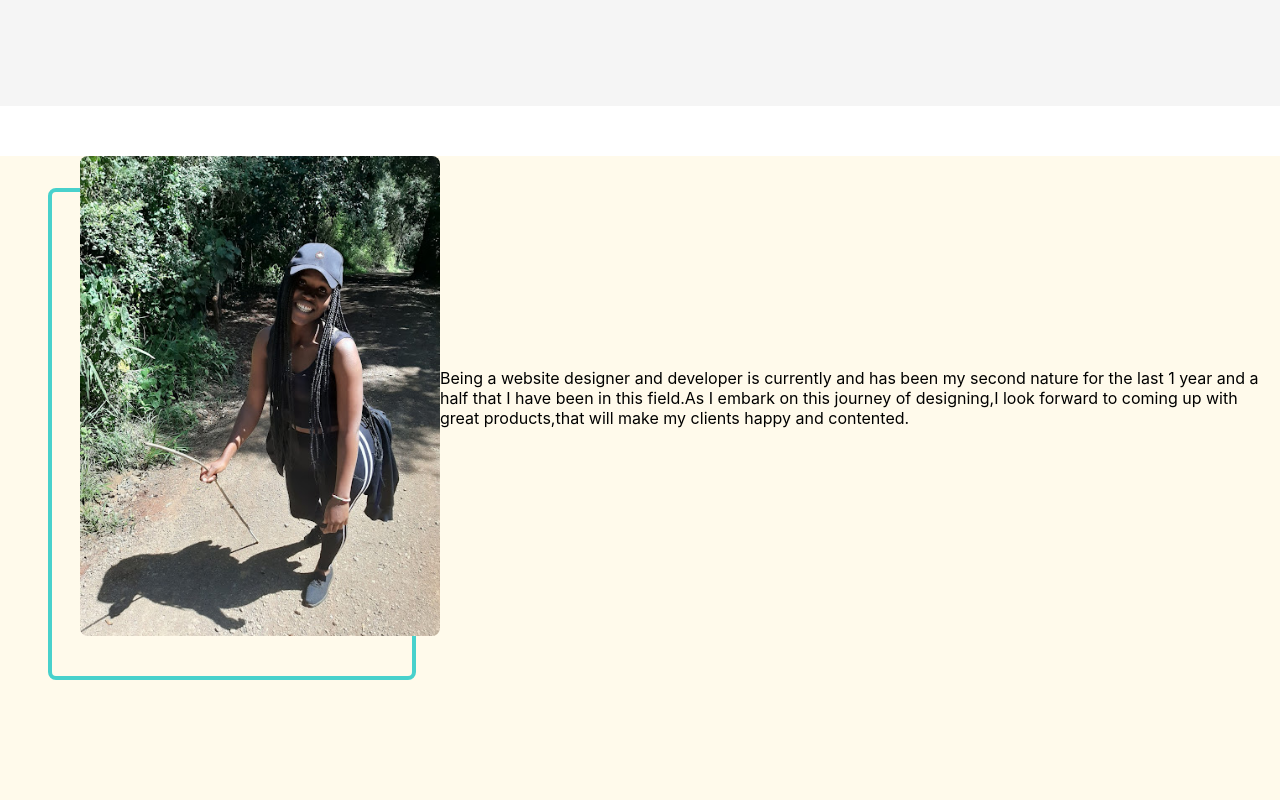
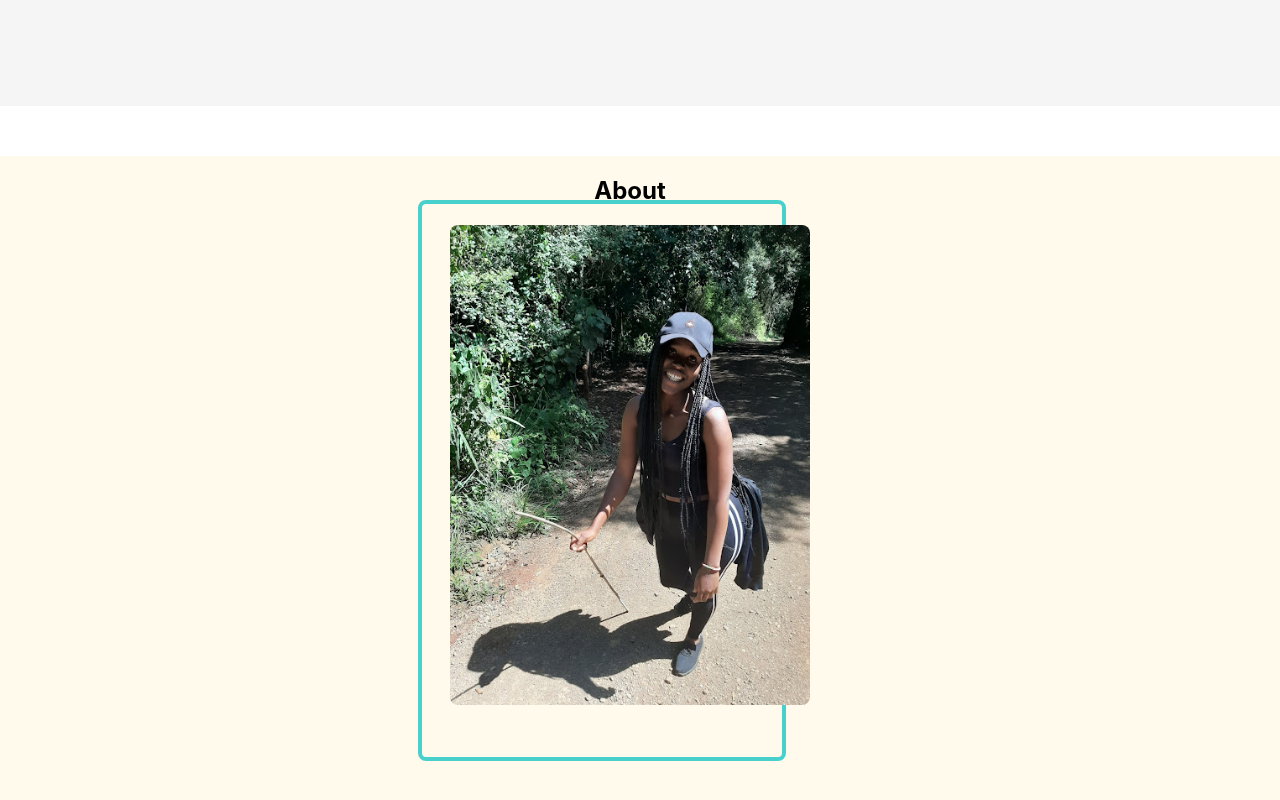
Before and after one commit to NjeriMuchiri/portfolio-app, a React (Create React App) app: page / in a window 1280 px wide. Shown: the part 666-1466 px from the top of the page. Built offline with nearby package versions, Linux system fonts and the light colour scheme.

Commit message:
Added new elements on our about section page and added some styling on our app css styling page

```diff
--- a/src/App.css
+++ b/src/App.css
@@ -305,20 +305,55 @@
  }
  .isall-about{
    display:flex;
-   justify-content: flex-start;
+   justify-content: center;
    align-items: center;
-   margin-left:80px;
+   /* margin-left:80px; */
+ }
+ .info-title{
+   position:relative;
+   text-align:center;
+   justify-content: center;
  }
  .photo-me{
    justify-self: center;
+   position:relative;
+   margin-right:20px;
+
+ }
+ .photo-me::before {
+   content: '';
+   position: absolute;
+   width: 100%;
+   height: 100%;
+   border: 0.25rem solid #48d1cc;
+   top: 2rem;
+   right: -2rem;
+   border-radius: var(--radius);
  }
 
+ .me-image {
+   max-width: 25rem;
+   max-height: 30rem;
+   -o-object-fit: cover;
+   object-fit: cover;
+   border-radius: var(--radius);
+   position: relative;
+ }
+
+
  @media screen and (min-width:992px){
+   .isall-about {
+     display: flex;
+     justify-content: center;
+     align-items: center;
+     /* margin-left:80px; */
+   }
       .photo-me{
         position:relative;
         display:block;
       }
       .photo-me::before{
+        margin-top:12px;
         left:-2rem;
       }
  }
--- a/src/components/aboutsection.js
+++ b/src/components/aboutsection.js
@@ -9,13 +9,11 @@ function AboutSection(){
         <section className="part">
             <div className="isall-about">
                <article className="photo-me">
+                   <div className="info-title">
+                      <h2>About</h2>
+                      </div>
                     <img src={girlboss} alt="NjeriMuchiri" className="me-image" />
                </article>
-               <p className="aboutme-home">
-                Being a website designer and developer is currently
-                and has been my second nature for the last 1 year and a half that I have been in this field.As I embark on this journey of designing,I look forward to coming up
-                with great products,that will make my clients happy and contented.
-               </p>
             </div>
         </section>
         </>
```
